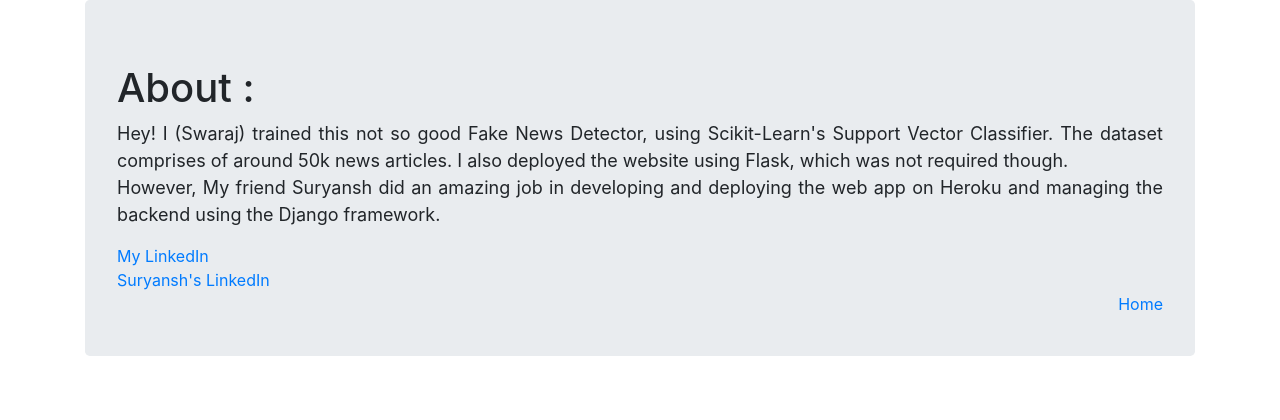
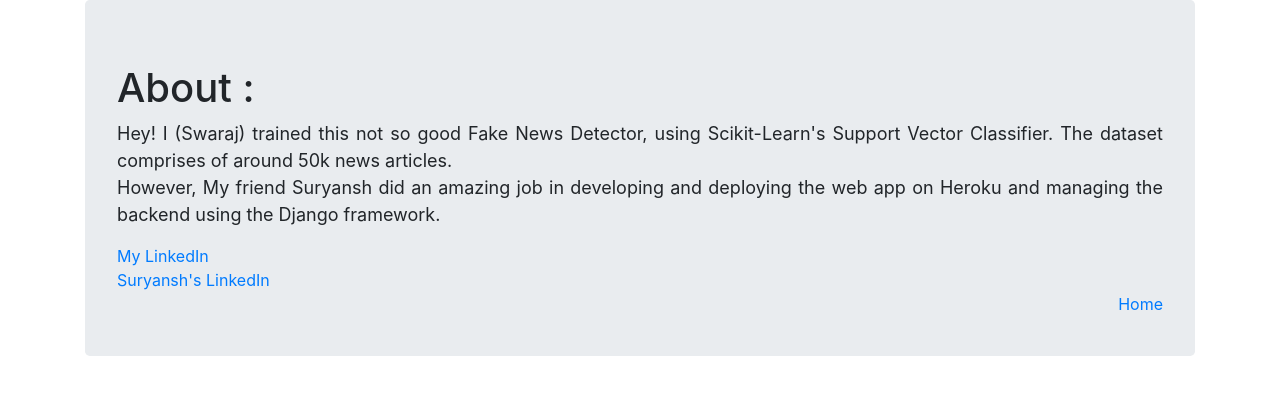
Before and after one commit to swarajpande5/Detecting-Fake-News, a Django app: template firstApp/templates/firstApp/about.html in a window 1280 px wide. Shown: the top 420 px of the page. Run offline with Django 3.2, Linux system fonts and the light colour scheme; the template is opened without the code that fills it, so the values that code supplies are empty; parts of the project's set-up code (start-up, migrations or seed data) failed here and were passed over; some libraries are stand-ins or nearby versions.

Commit message:
Updated about.html

```diff
--- a/firstApp/templates/firstApp/about.html
+++ b/firstApp/templates/firstApp/about.html
@@ -21,8 +21,7 @@
       <div class="jumbotron">
         <h1>About :</h1>
         <p align="justify" class="para">Hey! I (Swaraj) trained this not so good Fake News Detector, using Scikit-Learn's
-           Support Vector Classifier. The dataset comprises of around 50k news articles. I also
-           deployed the website using Flask, which was not required though. <br>
+           Support Vector Classifier. The dataset comprises of around 50k news articles. <br>
            However, My friend Suryansh did an amazing job in developing and deploying the web app
            on Heroku and managing the backend using the Django framework.
         </p>
```
